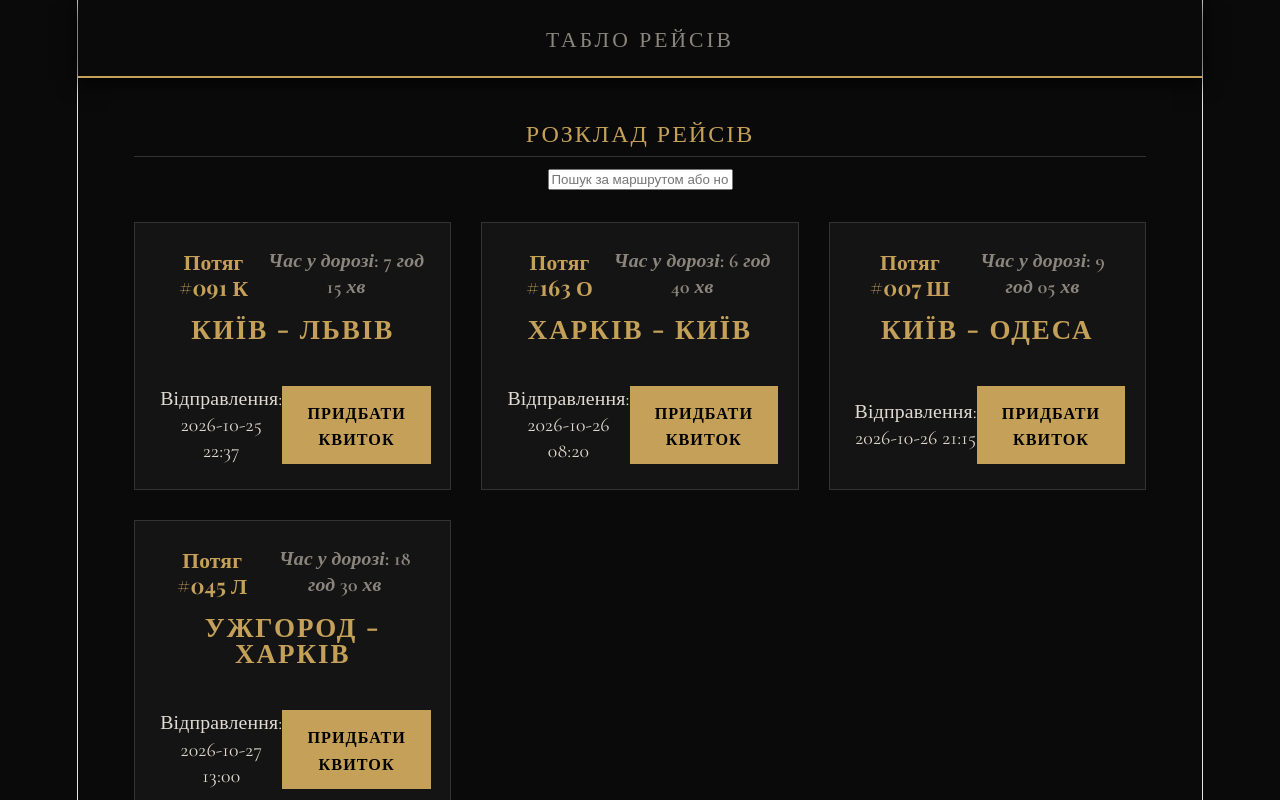
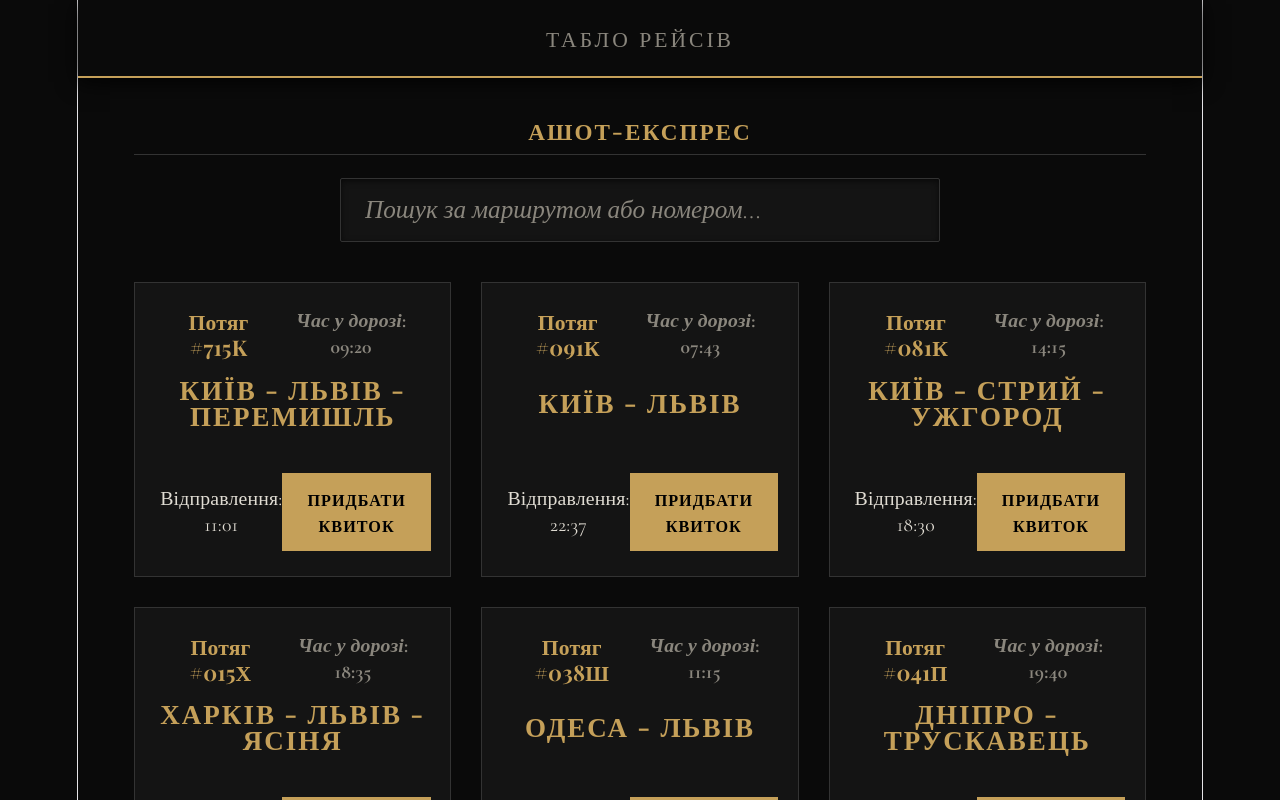
Before and after one commit to drack3232/WEB_RailwayStation-project, a React (Vite) app in the folder railway-app/: page / in a window 1280 px wide. Shown: the top 800 px of the page. Built offline with nearby package versions, Linux system fonts and the light colour scheme; a web font is replaced by a local one.

Commit message:
was add new style for search-panel and add new trains

```diff
--- a/railway-app/src/App.css
+++ b/railway-app/src/App.css
@@ -152,7 +152,43 @@ button, .btn-primary, .btn-secondary {
 .seat-indicator.selected { background-color: var(--seat-selected); }
 .seat-indicator.booked { background-color: var(--seat-booked); }
 
-.search-panel { margin-bottom: 30px; }
+.search-panel {
+    margin-bottom: 40px;
+    position: relative;
+    max-width: 600px;
+    margin-left: auto;
+    margin-right: auto;
+}
+
+.form-input {
+    width: 100%;
+    padding: 16px 24px;
+    background-color: var(--bg-surface);
+    border: 1px solid var(--border-hard);
+    color: var(--text-primary);
+    font-family: 'Cormorant Garamond', serif;
+    font-size: 1.4rem;
+    box-sizing: border-box;
+    transition: all 0.3s ease;
+    border-radius: 2px;
+    box-shadow: inset 0 2px 6px rgba(0, 0, 0, 0.6);
+}
+
+.form-input::placeholder {
+    color: var(--text-muted);
+    font-style: italic;
+}
+
+.form-input:hover {
+    border-color: #555;
+}
+
+.form-input:focus {
+    outline: none;
+    border-color: var(--brass);
+    background-color: var(--bg-main);
+    box-shadow: 0 0 15px rgba(197, 160, 89, 0.15), inset 0 2px 4px rgba(0,0,0,0.8);
+}
 .state-message { text-align: center; padding: 50px; font-size: 1.5rem; color: var(--text-muted); border: 1px dashed var(--border-hard); }
 
 @media (max-width: 900px) {
--- a/railway-app/src/data/trains.js
+++ b/railway-app/src/data/trains.js
@@ -1,7 +1,72 @@
-
 export const trainsData = [
-    { id: "101", trainNumber: "091 К", route: "Київ - Львів", departureTime: "2026-10-25 22:37", duration: "7 год 15 хв" },
-    { id: "102", trainNumber: "163 О", route: "Харків - Київ", departureTime: "2026-10-26 08:20", duration: "6 год 40 хв" },
-    { id: "103", trainNumber: "007 Ш", route: "Київ - Одеса", departureTime: "2026-10-26 21:15", duration: "9 год 05 хв" },
-    { id: "104", trainNumber: "045 Л", route: "Ужгород - Харків", departureTime: "2026-10-27 13:00", duration: "18 год 30 хв" }
+    {
+        id: 't1',
+        trainNumber: '715K',
+        route: 'Київ - Львів - Перемишль',
+        departureTime: '11:01',
+        duration: '09:20'
+    },
+    {
+        id: 't2',
+        trainNumber: '091К',
+        route: 'Київ - Львів',
+        departureTime: '22:37',
+        duration: '07:43'
+    },
+    {
+        id: 't3',
+        trainNumber: '081К',
+        route: 'Київ - Стрий - Ужгород',
+        departureTime: '18:30',
+        duration: '14:15'
+    },
+    {
+        id: 't4',
+        trainNumber: '015Х',
+        route: 'Харків - Львів - Ясіня',
+        departureTime: '18:40',
+        duration: '18:35'
+    },
+    {
+        id: 't5',
+        trainNumber: '038Ш',
+        route: 'Одеса - Львів',
+        departureTime: '20:58',
+        duration: '11:15'
+    },
+    {
+        id: 't6',
+        trainNumber: '041П',
+        route: 'Дніпро - Трускавець',
+        departureTime: '14:35',
+        duration: '19:40'
+    },
+    {
+        id: 't7',
+        trainNumber: '705К',
+        route: 'Київ - Львів (Інтерсіті+)',
+        departureTime: '06:00',
+        duration: '05:55'
+    },
+    {
+        id: 't8',
+        trainNumber: '254Л',
+        route: 'Одеса - Стрий - Мукачево',
+        departureTime: '14:50',
+        duration: '15:20'
+    },
+    {
+        id: 't9',
+        trainNumber: '007К',
+        route: 'Київ - Івано-Франківськ - Чернівці',
+        departureTime: '20:12',
+        duration: '12:00'
+    },
+    {
+        id: 't10',
+        trainNumber: '119П',
+        route: 'Запоріжжя - Львів',
+        departureTime: '06:45',
+        duration: '22:10'
+    }
 ];
--- a/railway-app/src/pages/Home.jsx
+++ b/railway-app/src/pages/Home.jsx
@@ -3,7 +3,7 @@ import TrainList from '../components/TrainList';
 const Home = () => {
     return (
         <div className="page-container">
-            <h2>Розклад рейсів</h2>
+            <h3>Ашот-експрес</h3>
             <TrainList />
         </div>
     );
```
